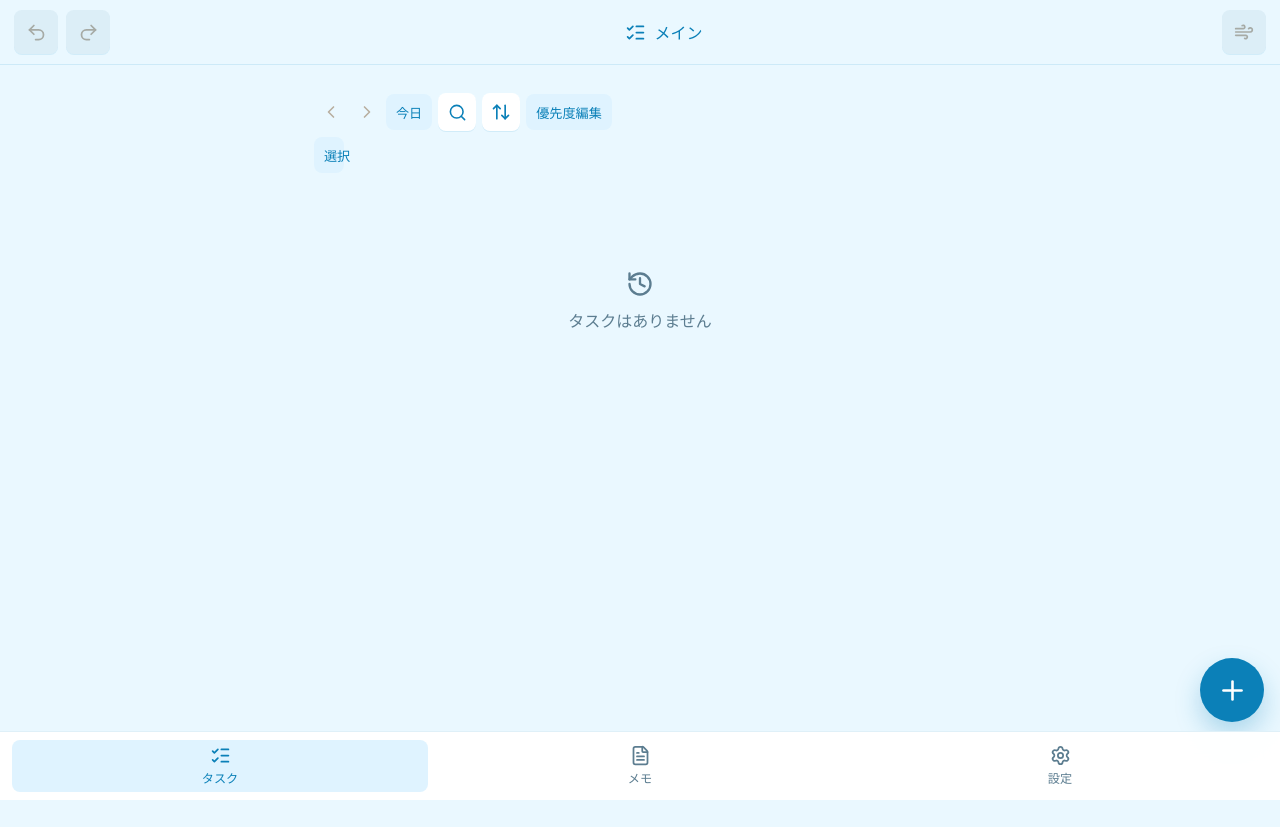
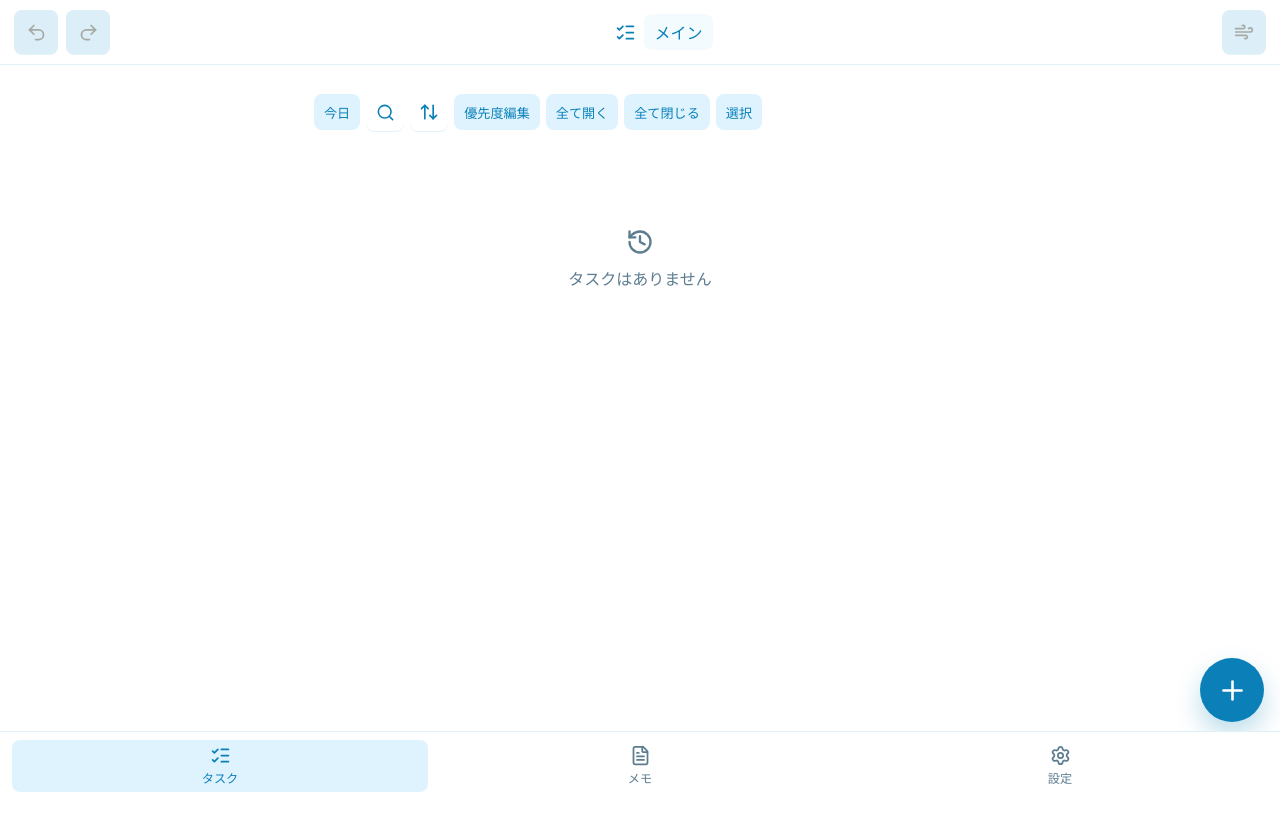
Before and after one commit to ishitabe/tasktori, a React (Vite) app: page / in a window 1280 px wide. Built offline with nearby package versions, Linux system fonts and the light colour scheme.

Commit message:
Add files via upload

```diff
--- a/src/main.jsx
+++ b/src/main.jsx
@@ -598,6 +598,9 @@ function App() {
   const [memoBlasting, setMemoBlasting] = useState(false);
   const [memoSearch, setMemoSearch] = useState('');
   const [memoDraft, setMemoDraft] = useState(null);
+  const [headerListMenuOpen, setHeaderListMenuOpen] = useState(false);
+  const [headerRenaming, setHeaderRenaming] = useState(false);
+  const [headerListTitleDraft, setHeaderListTitleDraft] = useState('');
   const [taskSelectMode, setTaskSelectMode] = useState(false);
   const [taskSelection, setTaskSelection] = useState(() => new Set());
   const [memoSelection, setMemoSelection] = useState(() => new Set());
@@ -609,6 +612,7 @@ function App() {
   const currentList = lists.find((list) => list.id === ui.currentListId) || lists[0];
   const selectedTask = tasks.find((task) => task.id === route.taskId);
   const selectedMemo = memos.find((memo) => memo.id === route.memoId);
+  const canDeleteCurrentList = currentList && currentList.id !== DEFAULT_LIST_ID && lists.length > 1;
   const visibleTasks = useMemo(() => {
     const active = tasks.filter((task) => {
       const inCurrentList = task.listId === currentList?.id;
@@ -637,6 +641,12 @@ function App() {
     if (route.name === 'taskDetail' && !selectedTask) setRoute({ name: 'tasks' });
     if (route.name === 'memoEdit' && route.memoId !== 'new' && !selectedMemo) setRoute({ name: 'memos' });
   }, [route, selectedTask, selectedMemo]);
+
+  useEffect(() => {
+    setHeaderListTitleDraft(currentList?.title || 'メイン');
+    setHeaderRenaming(false);
+    setHeaderListMenuOpen(false);
+  }, [currentList?.id, currentList?.title]);
 
   const mutateData = (updater) => dispatch({ type: 'APPLY', updater });
   const switchTab = (activeTab, memoDraft = null) => {
@@ -676,6 +686,12 @@ function App() {
       ...draft,
       lists: draft.lists.map((list) => (list.id === listId ? { ...list, title: nextTitle, updatedAt: nowIso() } : list)),
     }));
+  };
+  const saveCurrentListName = () => {
+    if (!currentList) return;
+    renameTaskList(currentList.id, headerListTitleDraft);
+    setHeaderRenaming(false);
+    setHeaderListMenuOpen(false);
   };
   const deleteTaskList = (listId) => {
     const target = lists.find((list) => list.id === listId);
@@ -804,6 +820,14 @@ function App() {
       subtasks: task.subtasks.map((subtask) =>
         subtask.id === subtaskId ? { ...subtask, done: !subtask.done, updatedAt: nowIso() } : subtask,
       ),
+    }));
+  };
+  const setVisibleTasksExpanded = (expanded) => {
+    const ids = new Set(visibleTasks.filter((task) => task.memo.trim() || task.subtasks.length > 0).map((task) => task.id));
+    if (ids.size === 0) return;
+    mutateData((draft) => ({
+      ...draft,
+      tasks: draft.tasks.map((task) => (ids.has(task.id) ? { ...task, expanded, updatedAt: nowIso() } : task)),
     }));
   };
   const saveMemo = (memoId, body, nextTab = 'memos') => {
@@ -901,7 +925,33 @@ function App() {
         </div>
         <div className="brand">
           <ListChecks size={21} />
-          <span>{ui.activeTab === 'tasks' ? currentList?.title || 'メイン' : 'Tasktori'}</span>
+          {ui.activeTab === 'tasks' ? (
+            <div className="headerListWrap">
+              <button className="headerListButton" onClick={() => setHeaderListMenuOpen(!headerListMenuOpen)}>
+                {currentList?.title || 'メイン'}
+              </button>
+              {headerListMenuOpen && (
+                <div className="listMenu headerListMenu">
+                  {headerRenaming ? (
+                    <div className="renameBox">
+                      <input value={headerListTitleDraft} onChange={(event) => setHeaderListTitleDraft(event.target.value)} autoFocus />
+                      <button onClick={saveCurrentListName}>保存</button>
+                    </div>
+                  ) : (
+                    <>
+                      <button onClick={addTaskList}>タスク一覧を追加</button>
+                      <button onClick={() => setHeaderRenaming(true)}>名前変更</button>
+                      <button className="dangerMenuItem" onClick={() => deleteTaskList(currentList.id)} disabled={!canDeleteCurrentList}>
+                        削除
+                      </button>
+                    </>
+                  )}
+                </div>
+              )}
+            </div>
+          ) : (
+            <span>Tasktori</span>
+          )}
         </div>
         <div className="headerAction">{headerAction}</div>
       </header>
@@ -938,6 +988,8 @@ function App() {
             onSetFilter={(taskFilter) => setUi((current) => ({ ...current, taskFilter, todayOnly: false }))}
             onSetSort={setTaskSort}
             onTogglePriority={() => setPriorityMode(!priorityMode)}
+            onExpandAll={() => setVisibleTasksExpanded(true)}
+            onCollapseAll={() => setVisibleTasksExpanded(false)}
             onSelectMode={() => setTaskSelectMode(true)}
             onCancelSelect={() => {
               setTaskSelectMode(false);
@@ -973,9 +1025,7 @@ function App() {
       )}
 
       {ui.activeTab === 'memos' && (
-        route.name === 'memoEdit' ? (
-          <MemoEditor memo={route.memoId === 'new' ? null : selectedMemo} onSave={saveMemo} onDraft={setMemoDraft} onUndo={() => dispatch({ type: 'UNDO' })} onRedo={() => dispatch({ type: 'REDO' })} canUndo={history.past.length > 0} canRedo={history.future.length > 0} />
-        ) : (
+        <>
           <MemoScreen
             memos={filteredMemos}
             search={memoSearch}
@@ -1001,7 +1051,10 @@ function App() {
             onDeleteSelected={deleteSelectedMemos}
             onDeleteMemo={deleteMemo}
           />
-        )
+          {route.name === 'memoEdit' && (
+            <MemoEditor memo={route.memoId === 'new' ? null : selectedMemo} onSave={saveMemo} onDraft={setMemoDraft} onUndo={() => dispatch({ type: 'UNDO' })} onRedo={() => dispatch({ type: 'REDO' })} canUndo={history.past.length > 0} canRedo={history.future.length > 0} />
+          )}
+        </>
       )}
 
       {ui.activeTab === 'settings' && (
@@ -1109,6 +1162,8 @@ function TaskScreen(props) {
     onSetFilter,
     onSetSort,
     onTogglePriority,
+    onExpandAll,
+    onCollapseAll,
     onSelectMode,
     onCancelSelect,
     onToggleSelect,
@@ -1177,12 +1232,6 @@ function TaskScreen(props) {
       }}
     >
       <div className="listSwitcher compactControls" onClick={(event) => event.stopPropagation()}>
-        <button className="plainIcon" onClick={() => onSwitchList(-1)} aria-label="前の一覧" disabled={lists.length <= 1}>
-          <ChevronLeft size={20} />
-        </button>
-        <button className="plainIcon" onClick={() => onSwitchList(1)} aria-label="次の一覧" disabled={lists.length <= 1}>
-          <ChevronRight size={20} />
-        </button>
         <button className={`textButton ${todayOnly ? 'active' : ''}`} onClick={onToggleTodayOnly}>
           今日
         </button>
@@ -1199,6 +1248,8 @@ function TaskScreen(props) {
         <button className={`textButton ${priorityMode ? 'active' : ''}`} onClick={onTogglePriority}>
           優先度編集
         </button>
+        <button className="textButton" onClick={onExpandAll}>全て開く</button>
+        <button className="textButton" onClick={onCollapseAll}>全て閉じる</button>
         <button className={`textButton ${selectMode ? 'active' : ''}`} onClick={selectMode ? onCancelSelect : onSelectMode}>
           {selectMode ? 'キャンセル' : '選択'}
         </button>
@@ -1385,12 +1436,23 @@ function TaskDetailSheet({ task, lists, onClose, onUpdate, onDelete, onDuplicate
   const [toolMenu, setToolMenu] = useState(null);
   const [dragY, setDragY] = useState(0);
   const [closing, setClosing] = useState(false);
+  const [dragging, setDragging] = useState(false);
   const touchStartRef = useRef(null);
   const dateInputRef = useRef(null);
 
   useEffect(() => {
     setTitleDraft(task.title);
   }, [task.id, task.title]);
+  useEffect(() => {
+    const previousOverflow = document.body.style.overflow;
+    const previousTouchAction = document.body.style.touchAction;
+    document.body.style.overflow = 'hidden';
+    document.body.style.touchAction = 'none';
+    return () => {
+      document.body.style.overflow = previousOverflow;
+      document.body.style.touchAction = previousTouchAction;
+    };
+  }, []);
 
   const saveTitle = () => {
     const parsed = parseDeadline(titleDraft);
@@ -1436,9 +1498,12 @@ function TaskDetailSheet({ task, lists, onClose, onUpdate, onDelete, onDuplicate
       className={`sheetBackdrop ${closing ? 'closing' : ''}`}
       onClick={closeSheet}
       onWheel={(event) => event.preventDefault()}
+      onTouchMove={(event) => {
+        if (event.currentTarget === event.target) event.preventDefault();
+      }}
     >
       <section
-        className={`taskSheet ${closing ? 'closing' : ''}`}
+        className={`taskSheet ${closing ? 'closing' : ''} ${dragging ? 'dragging' : ''}`}
         style={{ transform: `translateY(${dragY}px)` }}
         onClick={(event) => event.stopPropagation()}
         onTouchStart={(event) => {
@@ -1452,12 +1517,14 @@ function TaskDetailSheet({ task, lists, onClose, onUpdate, onDelete, onDuplicate
           const dy = Math.max(0, touch.clientY - start.y);
           if (dy > 4) {
             event.preventDefault();
+            setDragging(true);
             setDragY(dy);
           }
         }}
         onTouchEnd={() => {
           if (dragY > 96) closeSheet();
           else setDragY(0);
+          setDragging(false);
           touchStartRef.current = null;
         }}
       >
@@ -1704,12 +1771,20 @@ function MemoEditor({ memo, onSave, onDraft, onUndo, onRedo, canUndo, canRedo })
   const [body, setBody] = useState(memo?.body || '');
   const [dragX, setDragX] = useState(0);
   const [closing, setClosing] = useState(false);
+  const [dragging, setDragging] = useState(false);
   const [keyboardOffset, setKeyboardOffset] = useState(0);
   const memoId = memo?.id || 'new';
   const touchStartRef = useRef(null);
+  const textareaRef = useRef(null);
   useEffect(() => {
     onDraft({ memoId, body });
   }, [memoId, body, onDraft]);
+  useEffect(() => {
+    const textarea = textareaRef.current;
+    if (!textarea) return;
+    textarea.style.height = 'auto';
+    textarea.style.height = `${Math.max(160, textarea.scrollHeight)}px`;
+  }, [body]);
   useEffect(() => {
     const updateKeyboardOffset = () => {
       const viewport = window.visualViewport;
@@ -1730,7 +1805,7 @@ function MemoEditor({ memo, onSave, onDraft, onUndo, onRedo, canUndo, canRedo })
   };
   return (
     <main
-      className={`memoEditorView ${closing ? 'closing' : ''}`}
+      className={`memoEditorView ${closing ? 'closing' : ''} ${dragging ? 'dragging' : ''}`}
       style={{ transform: `translateX(${dragX}px)`, '--keyboard-offset': `${keyboardOffset}px` }}
       onTouchStart={(event) => {
         const touch = event.touches[0];
@@ -1744,6 +1819,7 @@ function MemoEditor({ memo, onSave, onDraft, onUndo, onRedo, canUndo, canRedo })
         const dy = Math.abs(touch.clientY - start.y);
         if (dx > 4 && dy < 80) {
           event.preventDefault();
+          setDragging(true);
           setDragX(dx);
         }
       }}
@@ -1753,18 +1829,22 @@ function MemoEditor({ memo, onSave, onDraft, onUndo, onRedo, canUndo, canRedo })
         touchStartRef.current = null;
         if (start && touch.clientX - start.x > 110 && Math.abs(touch.clientY - start.y) < 80) save();
         else setDragX(0);
+        setDragging(false);
       }}
     >
       <button className="editorBackButton" onClick={save} aria-label="保存して戻る">
         <ArrowLeft size={24} />
       </button>
-      <textarea className="memoEditorInput" value={body} onChange={(event) => setBody(event.target.value)} placeholder="メモを書く" autoFocus />
+      <textarea ref={textareaRef} className="memoEditorInput" value={body} onChange={(event) => setBody(event.target.value)} placeholder="メモを書く" autoFocus />
       <div className="editorFloatingHistory">
         <button className="iconButton" onClick={onUndo} disabled={!canUndo} aria-label="戻る">
           <Undo2 size={20} />
         </button>
         <button className="iconButton" onClick={onRedo} disabled={!canRedo} aria-label="進む">
           <Redo2 size={20} />
+        </button>
+        <button className="iconButton" onClick={save} aria-label="保存して戻る">
+          <Save size={20} />
         </button>
       </div>
     </main>
--- a/src/styles.css
+++ b/src/styles.css
@@ -1,6 +1,6 @@
 :root {
   color: #102a38;
-  background: #eaf8ff;
+  background: #ffffff;
   font-family: Inter, ui-sans-serif, system-ui, -apple-system, BlinkMacSystemFont, "Segoe UI", sans-serif;
   font-synthesis: none;
   text-rendering: optimizeLegibility;
@@ -14,7 +14,7 @@ body {
   margin: 0;
   min-width: 320px;
   min-height: 100vh;
-  background: #eaf8ff;
+  background: #ffffff;
   overscroll-behavior: contain;
   touch-action: manipulation;
 }
@@ -52,7 +52,7 @@ button {
   align-items: center;
   gap: 8px;
   padding: 10px 14px;
-  background: rgba(234, 248, 255, 0.94);
+  background: rgba(255, 255, 255, 0.96);
   backdrop-filter: blur(14px);
   border-bottom: 1px solid rgba(58, 160, 210, 0.16);
 }
@@ -70,6 +70,31 @@ button {
   gap: 8px;
   color: #0b80b8;
   font-weight: 800;
+}
+
+.headerListWrap {
+  position: relative;
+  min-width: 0;
+  max-width: 100%;
+}
+
+.headerListButton {
+  max-width: 42vw;
+  min-height: 36px;
+  overflow: hidden;
+  text-overflow: ellipsis;
+  white-space: nowrap;
+  border: 0;
+  border-radius: 8px;
+  padding: 0 10px;
+  background: #f3fbff;
+  color: #0b80b8;
+  font-weight: 850;
+}
+
+.headerListMenu {
+  top: calc(100% + 8px);
+  left: 50%;
 }
 
 .headerAction {
@@ -115,7 +140,7 @@ button {
 
 .iconButton.quiet {
   box-shadow: none;
-  background: #eaf8ff;
+  background: #f3fbff;
 }
 
 .blastButton {
@@ -141,14 +166,13 @@ button {
   position: sticky;
   top: calc(env(safe-area-inset-top) + 65px);
   z-index: 18;
-  display: grid;
-  grid-template-columns: 30px 30px auto auto auto auto;
+  display: flex;
   align-items: center;
   gap: 6px;
   text-align: center;
   margin: -2px -4px 12px;
   padding: 6px 4px;
-  background: rgba(234, 248, 255, 0.96);
+  background: rgba(255, 255, 255, 0.96);
   backdrop-filter: blur(12px);
   overflow-x: auto;
   scrollbar-width: none;
@@ -168,7 +192,7 @@ button {
   margin: -6px 0 10px;
   padding: 6px 2px;
   overflow-x: auto;
-  background: rgba(234, 248, 255, 0.98);
+  background: rgba(255, 255, 255, 0.98);
   backdrop-filter: blur(12px);
   scrollbar-width: none;
 }
@@ -324,7 +348,7 @@ button {
   gap: 8px;
   margin: -2px 0 10px;
   padding: 6px 0;
-  background: rgba(234, 248, 255, 0.96);
+  background: rgba(255, 255, 255, 0.96);
   backdrop-filter: blur(12px);
 }
 
@@ -613,7 +637,7 @@ button {
   left: 50%;
   transform: translateX(-50%);
   padding: 12px 14px;
-  background: rgba(234, 248, 255, 0.98);
+  background: rgba(255, 255, 255, 0.98);
   border-top: 1px solid rgba(58, 160, 210, 0.16);
   pointer-events: auto;
   max-height: min(48dvh, 380px);
@@ -942,7 +966,7 @@ button {
   display: grid;
   grid-template-rows: auto auto auto minmax(84px, auto) minmax(80px, 1fr) auto;
   gap: 12px;
-  padding: 8px 14px 78px;
+  padding: 8px 14px 72px;
   border: 1px solid rgba(139, 211, 246, 0.7);
   border-radius: 22px 22px 18px 18px;
   background: rgba(255, 255, 255, 0.98);
@@ -953,6 +977,10 @@ button {
   transition: transform 180ms cubic-bezier(0.2, 0.9, 0.22, 1);
 }
 
+.taskSheet.dragging {
+  transition: none;
+}
+
 .sheetBackdrop.closing {
   animation: sheetFadeOut 180ms ease-out both;
 }
@@ -1102,15 +1130,15 @@ button {
 }
 
 .infoChip {
-  min-height: 24px;
+  min-height: 20px;
   display: inline-flex;
   align-items: center;
-  gap: 5px;
-  padding: 0 7px;
-  border-radius: 7px;
+  gap: 4px;
+  padding: 1px 5px;
+  border-radius: 5px;
   background: #eef9ff;
   color: #0b80b8;
-  font-size: 0.76rem;
+  font-size: 0.68rem;
   font-weight: 850;
 }
 
@@ -1176,11 +1204,11 @@ button {
 .sheetToolbar {
   position: sticky;
   bottom: 0;
-  justify-self: center;
+  justify-self: start;
   display: grid;
   grid-template-columns: repeat(3, 1fr);
   gap: 4px;
-  width: min(330px, calc(100% - 76px));
+  width: min(286px, calc(100% - 8px));
   padding: 6px;
   border: 1px solid rgba(58, 160, 210, 0.16);
   border-radius: 999px;
@@ -1189,7 +1217,7 @@ button {
 }
 
 .sheetToolbar button {
-  min-height: 48px;
+  min-height: 42px;
   display: grid;
   place-items: center;
   align-content: center;
@@ -1198,7 +1226,7 @@ button {
   border-radius: 999px;
   background: transparent;
   color: #0b80b8;
-  font-size: 0.72rem;
+  font-size: 0.68rem;
   font-weight: 850;
 }
 
@@ -1251,7 +1279,7 @@ button {
   gap: 8px;
   margin-bottom: 14px;
   padding: 6px 0;
-  background: rgba(234, 248, 255, 0.96);
+  background: rgba(255, 255, 255, 0.96);
   backdrop-filter: blur(12px);
 }
 
@@ -1313,10 +1341,15 @@ button {
 }
 
 .memoEditorView {
-  width: min(100%, 680px);
-  min-height: calc(100dvh - 80px - env(safe-area-inset-bottom));
-  margin: 0 auto;
-  padding: 12px 14px calc(94px + env(safe-area-inset-bottom));
+  position: fixed;
+  inset: 0;
+  z-index: 60;
+  width: 100%;
+  min-height: 100dvh;
+  margin: 0;
+  padding: calc(12px + env(safe-area-inset-top)) 14px calc(94px + env(safe-area-inset-bottom));
+  background: #ffffff;
+  overflow-y: auto;
   transition: transform 160ms cubic-bezier(0.2, 0.9, 0.22, 1);
   will-change: transform;
   touch-action: pan-y;
@@ -1324,6 +1357,10 @@ button {
 
 .memoEditorView.closing {
   transform: translateX(110%) !important;
+}
+
+.memoEditorView.dragging {
+  transition: none;
 }
 
 .editorBackButton {
@@ -1345,14 +1382,16 @@ button {
 
 .memoEditorInput {
   width: 100%;
-  min-height: calc(100dvh - 128px - env(safe-area-inset-bottom));
-  padding: 66px 14px 14px;
-  border: 1px solid #8dd7fb;
-  border-radius: 8px;
+  min-height: 160px;
+  padding: 78px 10px 24px;
+  border: 0;
+  border-radius: 0;
   background: #ffffff;
   color: #102a38;
   line-height: 1.6;
-  resize: vertical;
+  resize: none;
+  overflow: hidden;
+  outline: 0;
 }
 
 .editorFloatingHistory {
@@ -1361,11 +1400,17 @@ button {
   bottom: calc(var(--keyboard-offset, 0px) + 12px + env(safe-area-inset-bottom));
   z-index: 36;
   display: flex;
-  gap: 8px;
-  padding: 6px;
-  border-radius: 14px;
+  gap: 4px;
+  padding: 4px;
+  border-radius: 12px;
   background: rgba(255, 255, 255, 0.92);
   box-shadow: 0 8px 24px rgba(49, 128, 168, 0.14);
+}
+
+.editorFloatingHistory .iconButton {
+  width: 40px;
+  height: 40px;
+  box-shadow: none;
 }
 
 .settingsView h1 {
```
Also changed, not shown: manifest.webmanifest.
